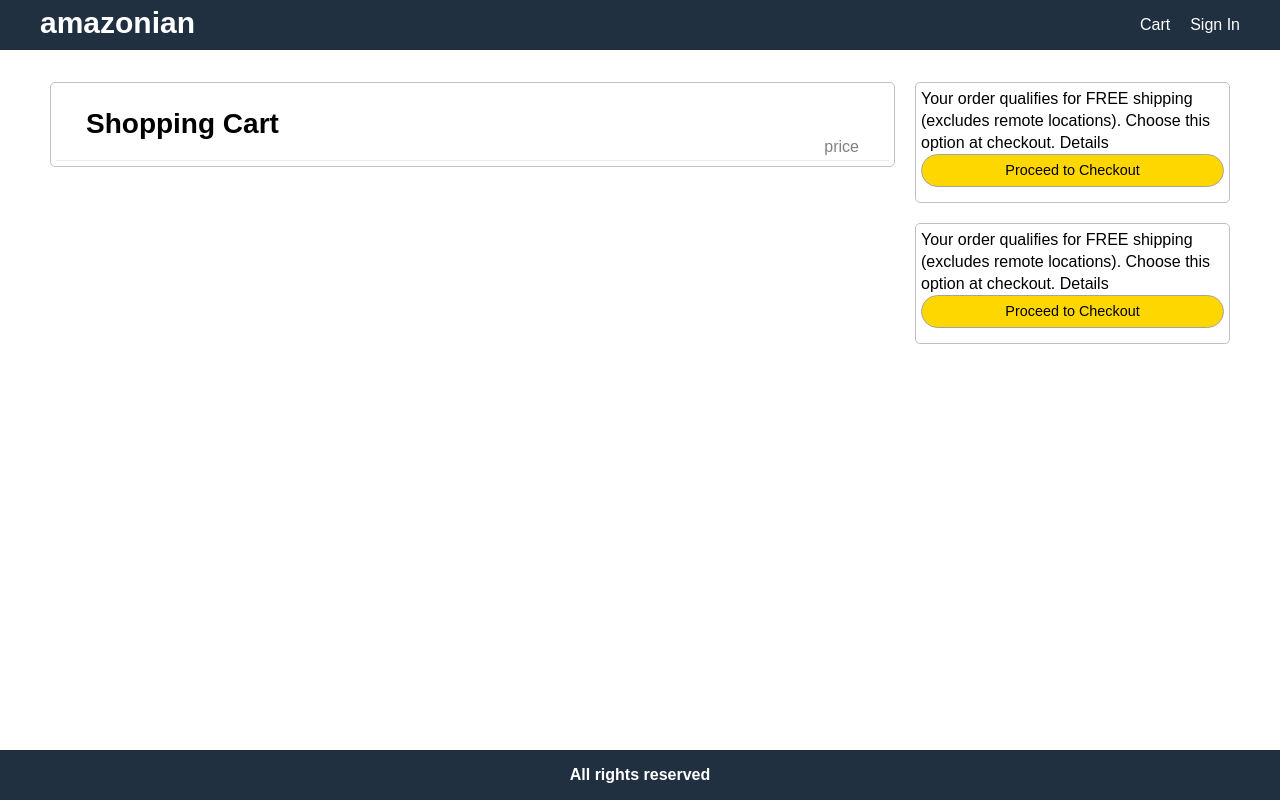
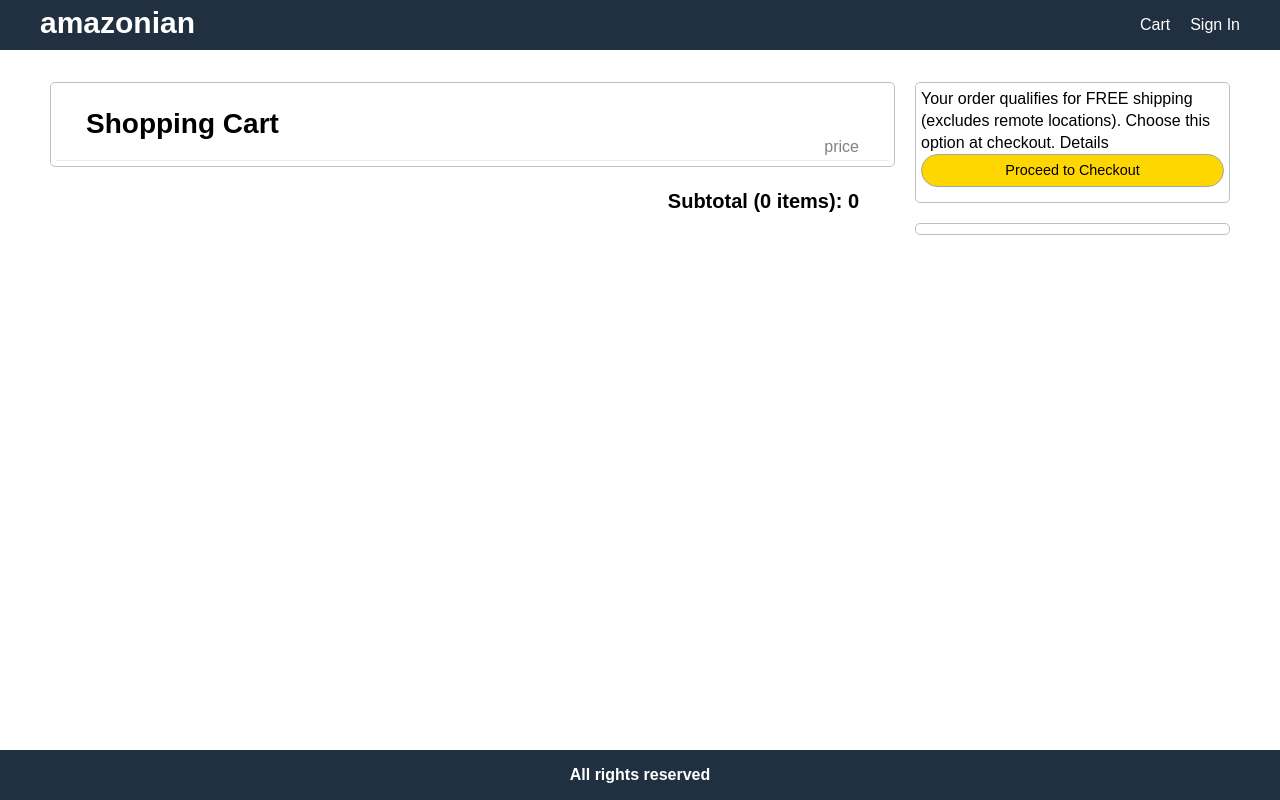
Before and after one commit to dhw2040/amazonian, a React (Create React App) app in the folder frontend/: page /cart in a window 1280 px wide. Built offline with nearby package versions, Linux system fonts and the light colour scheme.

Commit message:
Cart badge in header added

```diff
--- a/frontend/src/App.js
+++ b/frontend/src/App.js
@@ -6,6 +6,9 @@ import { useSelector } from "react-redux";
 import CartPage from "./pages/CartPage";
 
 function App() {
+  const cartState = useSelector((state) => state.cart);
+  const { cartItems } = cartState;
+
   return (
     <BrowserRouter>
       <div className="grid-container">
@@ -16,7 +19,12 @@ function App() {
             </Link>
           </div>
           <div>
-            <Link to="/cart">Cart</Link>
+            <Link to="/cart">
+              Cart
+              {cartItems.length > 0 && (
+                <span className="badge">{cartItems.length}</span>
+              )}
+            </Link>
             <Link to="/signin">Sign In</Link>
           </div>
         </header>
--- a/frontend/src/index.css
+++ b/frontend/src/index.css
@@ -113,11 +113,10 @@ a.brand {
 }
 
 .badge {
-  background-color: #f02020;
-  color: #ffffff;
-  border-radius: 50%;
+  font-weight: bold;
+  color: #ff8000;
   padding: 0.2rem 0.7rem;
-  font-size: 1.4rem;
+  font-size: 1.8rem;
   margin-left: 0.2rem;
 }
 
--- a/frontend/src/pages/CartPage.js
+++ b/frontend/src/pages/CartPage.js
@@ -79,6 +79,18 @@ export default function CartPage(props) {
               </div>
             </div>
           ))}
+          <div className="row top right">
+            <h2>
+              Subtotal (
+              <span>
+                {cartItems.reduce((total, x) => total + x.qty, 0)} items
+              </span>
+              ):{" "}
+              <strong>
+                {cartItems.reduce((total, x) => total + x.qty * x.price, 0)}
+              </strong>
+            </h2>
+          </div>
         </div>
       </div>
       <div className="col-1">
@@ -93,17 +105,7 @@ export default function CartPage(props) {
             </button>
           </div>
         </div>
-        <div className="card">
-          <div>
-            Your order qualifies for FREE shipping (excludes remote locations).
-            Choose this option at checkout. Details
-          </div>
-          <div>
-            <button onClick={checkoutHandler} className="block primary">
-              Proceed to Checkout
-            </button>
-          </div>
-        </div>
+        <div className="card"></div>
       </div>
     </div>
   );
```
